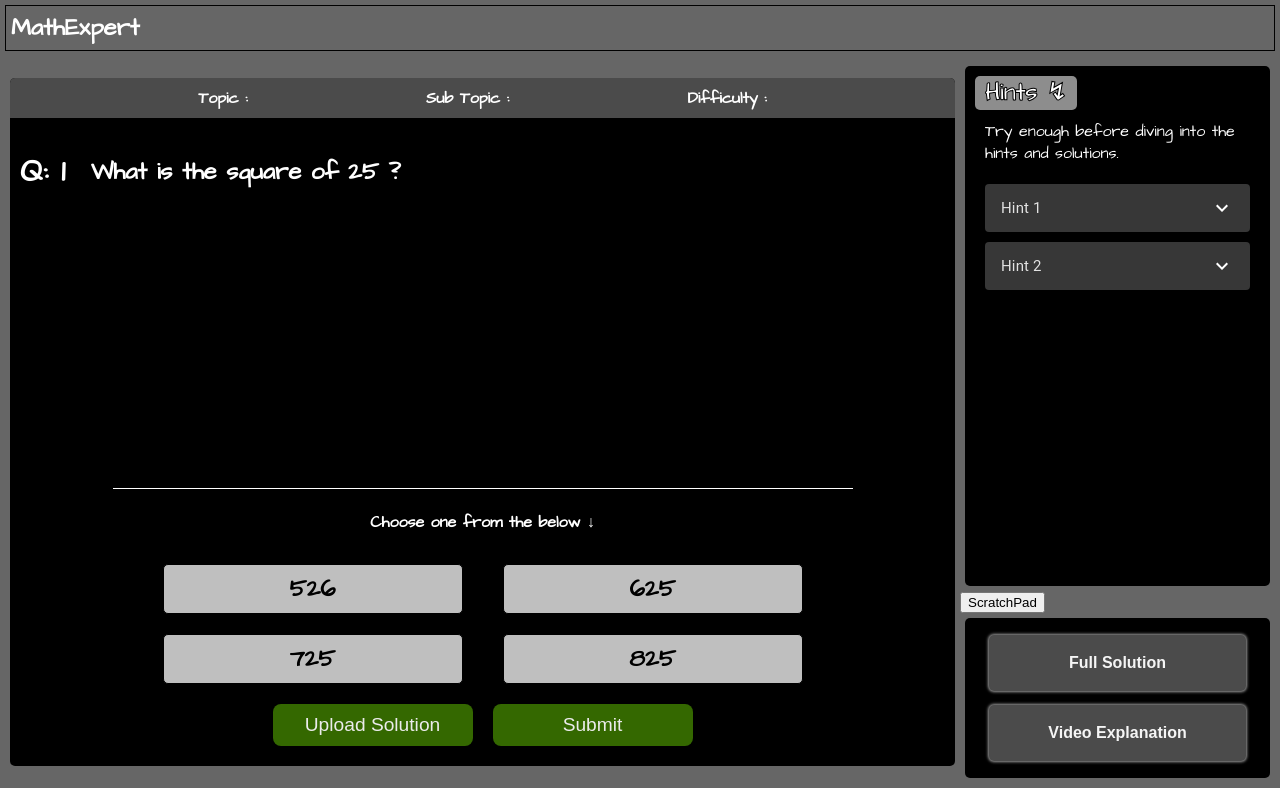
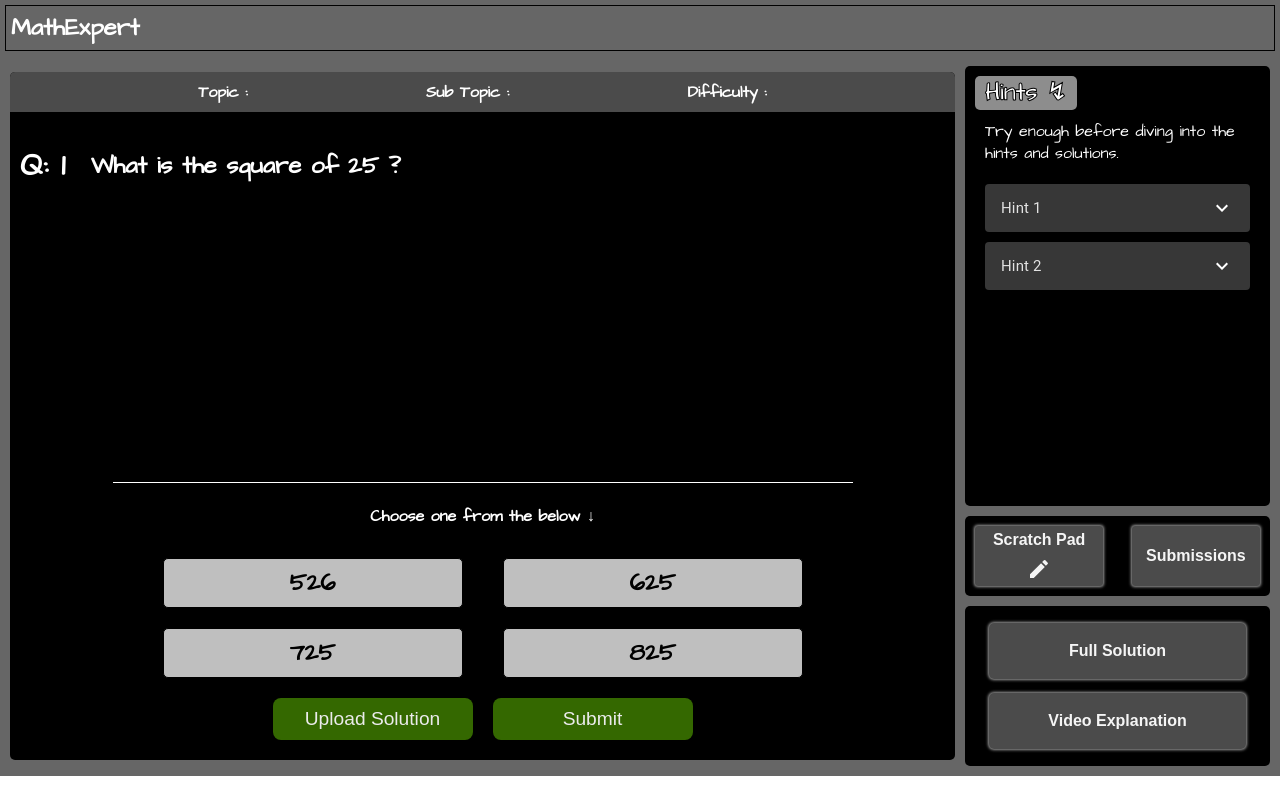
Before and after one commit to tejas2706/mathExpert_client, a React (Create React App) app: page / in a window 1280 px wide. Built offline with nearby package versions, Linux system fonts and the light colour scheme; a web font is replaced by a local one.

Commit message:
++ changes on the sketchpanel

```diff
--- a/src/Components/Hints/styles.css
+++ b/src/Components/Hints/styles.css
@@ -2,7 +2,7 @@
     display: flex;
     flex-direction: row;
     flex-wrap: wrap;
-    height: 65vh;
+    height: 55vh;
     background-color: black;
     margin: 5px;
     border-radius: 5px;
--- a/src/Components/SketchFieldComponent/index.js
+++ b/src/Components/SketchFieldComponent/index.js
@@ -1,21 +1,104 @@
 import React, { useState } from 'react'
 import { SketchField, Tools } from 'react-sketch';
+import { makeStyles } from '@material-ui/core/styles';
+import Modal from '@material-ui/core/Modal';
+import Backdrop from '@material-ui/core/Backdrop';
+import Fade from '@material-ui/core/Fade';
+import CreateIcon from '@material-ui/icons/Create';
+import HighlightOffIcon from '@material-ui/icons/HighlightOff';
+import './styles.css';
+
+const useStyles = makeStyles((theme) => ({
+  modal: {
+    display: 'flex',
+    alignItems: 'center',
+    justifyContent: 'center',
+  },
+  paper: {
+    backgroundColor: theme.palette.background.paper,
+    border: '2px solid #000',
+    boxShadow: theme.shadows[5],
+    padding: theme.spacing(2, 4, 3),
+  },
+}));
 
 function SketchFieldComponent() {
 
-    const [scratchPad, setScratchPad] = useState(false)
+    const [scratchPad, setScratchPad] = useState(false);
+    const classes = useStyles();
+    const [open, setOpen] = useState(false);
+    const [openSolutions, setopenSolutions] = useState(false);
+
+    const handleOpen = () => {
+        setOpen(true);
+        setScratchPad(true);
+    };
+
+    const handleClose = () => {
+        setOpen(false);
+    };
+
+    const handleOpenSolutions = () => {
+        console.log("-----------------")
+        setopenSolutions(true);
+    }
+
+    const modal = (type) => {
+        return (
+            <div>
+            {/* <button type="button" onClick={handleOpen}>
+                react-transition-group
+            </button> */}
+            <Modal
+                aria-labelledby="transition-modal-title"
+                aria-describedby="transition-modal-description"
+                className={classes.modal}
+                open={open}
+                onClose={handleClose}
+                closeAfterTransition
+                BackdropComponent={Backdrop}
+                BackdropProps={{
+                timeout: 500,
+                }}
+            >
+                <Fade in={open}>
+                    {
+                        type === "scratchPad" ?
+                        <div className={classes.paper} className="sketchFieldComponent__modal">
+                            <div className="sketchFieldComponent__modal_title">
+                                <h3>Scratchpad</h3>
+                                <HighlightOffIcon onClick={()=>handleClose()}/>
+                            </div>
+                                <SketchField width='80vw'
+                                height='70vh'
+                                tool={Tools.Pencil}
+                                lineColor='black'
+                                lineWidth={3} />
+                        </div> :
+                        type === "submissions" ?
+                        <div className={classes.paper}  className="sketchFieldComponent__modal">
+                            <h4>Submissions</h4>
+                        </div> :
+                        null
+                    }
+                </Fade>
+            </Modal>
+            </div>
+        )
+    }
 
     return (
-        <div>
-            <button onClick={()=>setScratchPad(true)}>ScratchPad</button>
+        <div className="sketchFieldComponenet__container">
+            <button onClick={handleOpen} className="sketchFieldComponenet__scratchPadBtn">Scratch Pad<CreateIcon /></button>
+            <button onClick={handleOpenSolutions} className="sketchFieldComponenet__scratchPadBtn">Submissions</button>
             {
                 scratchPad ?
                 <div>
-                <SketchField width='1024px'
-                    height='768px'
-                    tool={Tools.Pencil}
-                    lineColor='black'
-                    lineWidth={3} />
+                    {modal("scratchPad")}
+                </div>:
+                openSolutions ?
+                <div>
+                    {modal("scratchPad")}
                 </div>:
                 null
             }
--- a/src/Components/SketchFieldComponent/styles.css
+++ b/src/Components/SketchFieldComponent/styles.css
@@ -0,0 +1,50 @@
+.sketchFieldComponent__modal{
+    background-color: white;
+}
+
+.sketchFieldComponent__modal_title{
+    background-color: rgb(158, 158, 158);
+    width: 100%;
+    height: 40px;
+    display: flex;
+    justify-content: space-between;
+    align-items: center;
+    padding: 0 10px;
+}
+
+.sketchFieldComponenet__container{
+    display: flex;
+    flex-direction: row;
+    flex-wrap: wrap;
+    /* align-items: center; */
+    justify-content: space-between;
+    height: 10vh;
+    background-color: black;
+    margin: 5px;
+    border-radius: 5px;
+    padding: 10px;
+}
+
+.sketchFieldComponent__modal_title h4{
+    margin: 0;
+}
+
+.sketchFieldComponenet__scratchPadBtn{
+    display: flex;
+    align-items: center;
+    justify-content: space-evenly;
+    flex-wrap: wrap;
+    width: 45%;
+    cursor: pointer;
+    border: none;
+    border-radius: 3px;
+    font-size: medium;
+    background-color: rgb(75, 75, 75);
+    border: none;
+    box-shadow: 0 0 10px 1px rgb(160, 160, 160);
+    -webkit-box-shadow: 0 0 3px 1px rgb(160, 160, 160);
+    -moz-box-shadow: 0 0 3px 1px #fff;
+    cursor: pointer;
+    font-weight: bold;
+    color: whitesmoke;
+}
```
